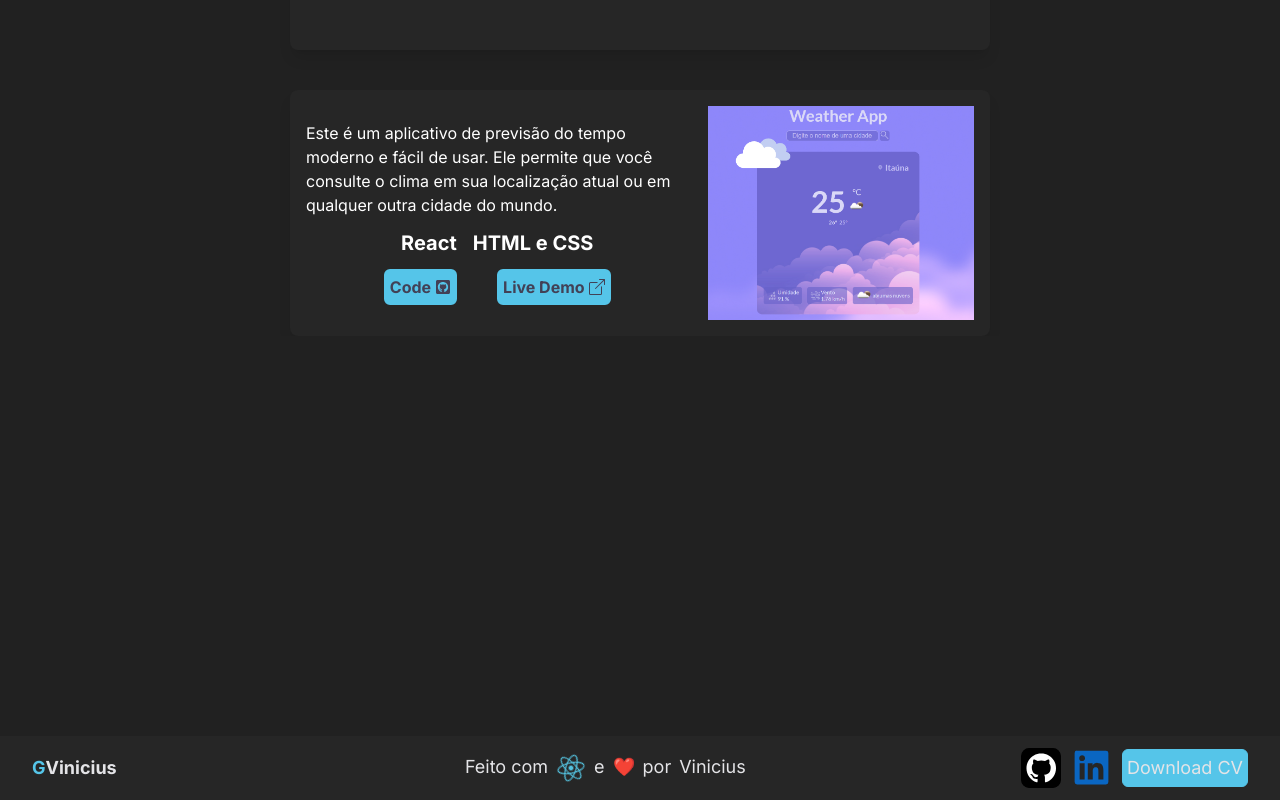
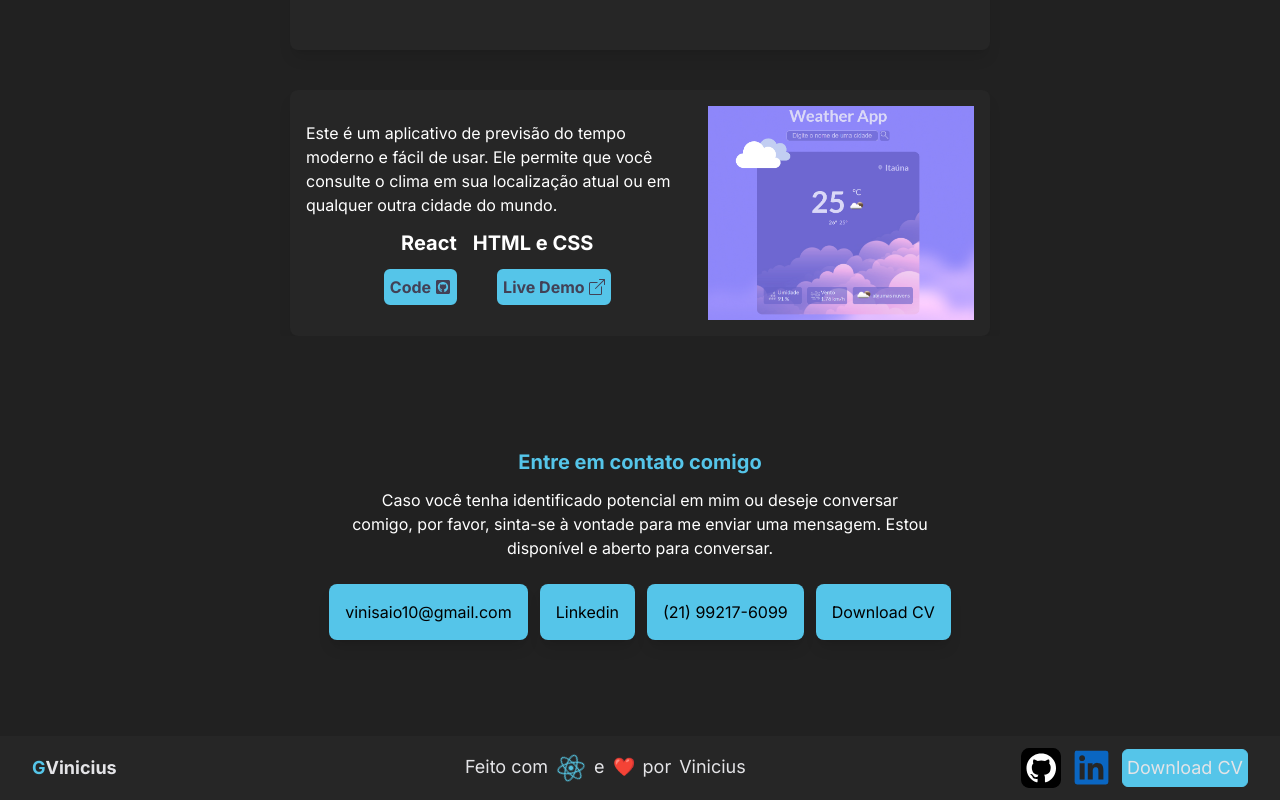
Before and after one commit to eldinho2/ViniciusSG.dev, a Next.js app: page / in a window 1280 px wide. Shown: the part 3102-3902 px from the top of the page. Built offline with nearby package versions, Linux system fonts and the light colour scheme.

Commit message:
feat: add new links

```diff
--- a/src/app/components/Contact.tsx
+++ b/src/app/components/Contact.tsx
@@ -4,7 +4,6 @@ import { FadeUp } from "./animations";
 const Contact = () => {
   return (
     <section id='contato' className="mt-28">
-      <FadeUp>
       <div id='contato' className="flex flex-col justify-center items-center gap-6">
         <div className="flex flex-col justify-center items-center  gap-3">
           <h1 className="text-[#55c5e9] text-xl font-semibold">
@@ -26,11 +25,13 @@ const Contact = () => {
             </a>
           </button>
           <button className="bg-[#55c5e9] p-4 rounded-lg shadow-lg">
-            <a href="tel:+5521992176099">(21) 99217-6099</a>
+            <a href="https://wa.me/21992176099?text=Olá">(21) 99217-6099</a>
+          </button>
+          <button className="bg-[#55c5e9] p-4 rounded-lg shadow-lg">
+            <a href="https://drive.google.com/file/d/1Fv7odJW_RcssQ32cfDcry7PXkhqep-Is/view?usp=sharing" target="_blanck">Download CV</a>
           </button>
         </div>
       </div>
-      </FadeUp>
     </section>
   );
 };
--- a/src/app/components/HamburguerMenu.tsx
+++ b/src/app/components/HamburguerMenu.tsx
@@ -72,7 +72,7 @@ export const HamburguerMenu = () => {
                 <a
                   onClick={HandleOpenMenu}
                   className=" bg-[#55c5e9] rounded-md p-1 hover:text-[#55c5e9] hover:bg-[#204b5a] border border-[#55c5e9] hover:border-[#55c5e9]"
-                  href="https://drive.google.com/file/d/1zgNqMidDhYOXh6lLTvkqVv2Z2OJghAj-/view?usp=share_link"
+                  href="https://drive.google.com/file/d/1Fv7odJW_RcssQ32cfDcry7PXkhqep-Is/view?usp=sharing"
                   target="_blank"
                 >
                   Download CV
```
